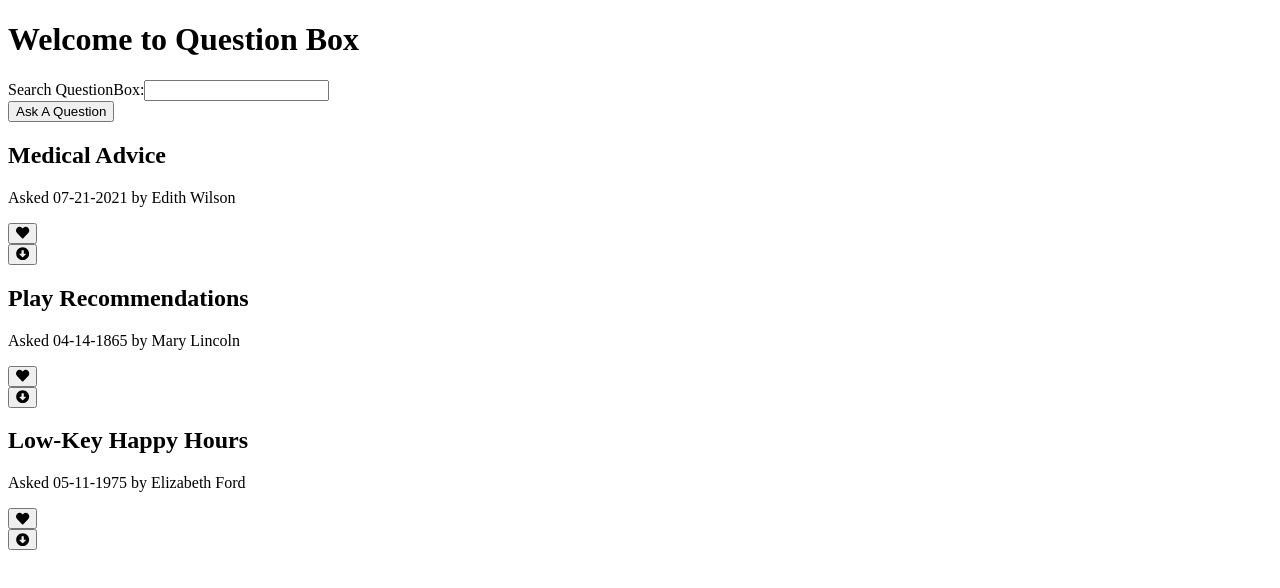
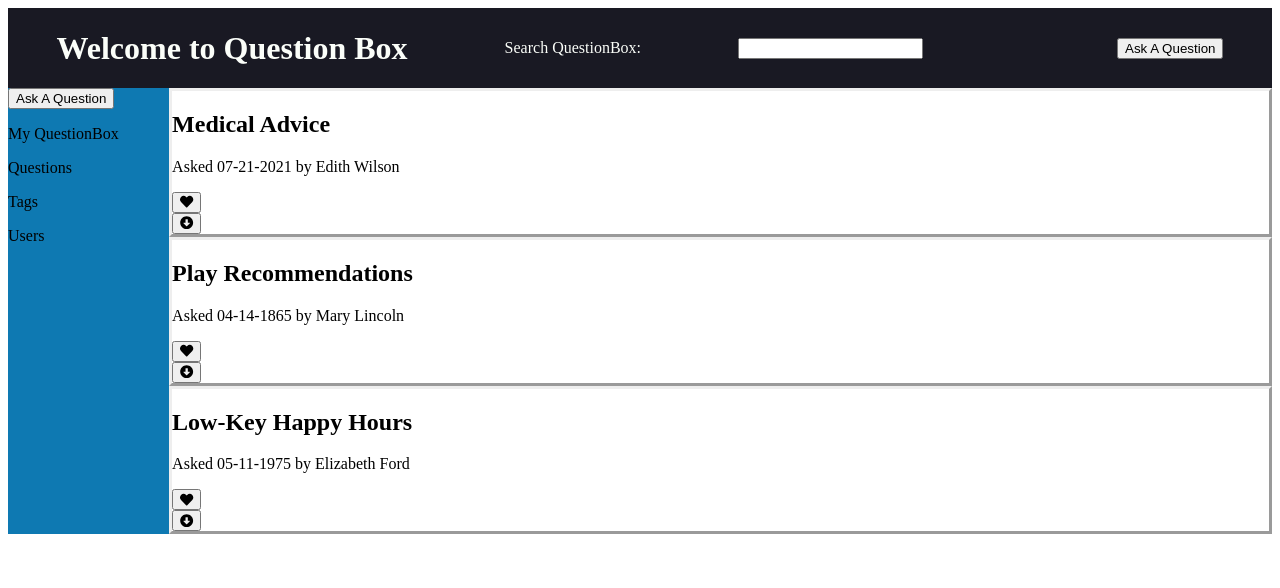
Before and after one commit to Momentum-Team-8/team-project-questionbox-team-mothman-fe, a React (Create React App) app: page / in a window 1280 px wide. Shown: the top 588 px of the page. Built offline with nearby package versions, Linux system fonts and the light colour scheme.

Commit message:
added Answer and Answer List functionality and basic css

```diff
--- /dev/null
+++ b/src/App.css
@@ -0,0 +1,49 @@
+.App {
+  text-align: center;
+}
+
+.container {
+  display: flex;
+  flex-wrap: wrap;
+}
+
+.body {
+  flex-basis: 0;
+  flex-grow: 999;
+  min-width: 50%;
+}
+
+.nav {
+  display: flex;
+  justify-content: space-around;
+  align-items: center;
+  min-height: 10vh;
+  background: rgb(25, 25, 35);
+  color: rgb(251, 254, 249);
+}
+
+.sideNav {
+  flex-basis: 10rem;
+  flex-grow: 1;
+  background: rgb(14, 121, 178);
+}
+
+.qCard {
+  justify-content: space-around;
+  align-items: center;
+  border-style: outset;
+}
+
+.acceptedAnswer {
+  justify-content: space-around;
+  align-items: center;
+  border-style: inset;
+  background: rgb(133, 255, 199);
+}
+
+.regAnswer {
+  justify-content: space-around;
+  align-items: center;
+  border-style: inset;
+  background: rgb(230, 230, 230);
+}
--- a/src/App.js
+++ b/src/App.js
@@ -3,13 +3,21 @@ import { Header } from './components/Header.js'
 import { QuestionList } from './components/QuestionList.js'
 import { library } from '@fortawesome/fontawesome-svg-core'
 import { faCheckSquare, faArrowAltCircleDown, faArrowAltCircleUp, faHeart, faHeartBroken } from '@fortawesome/free-solid-svg-icons'
+import { SideNav } from './components/SideNav.js'
 library.add(faCheckSquare, faArrowAltCircleDown, faArrowAltCircleUp, faHeart, faHeartBroken)
 
 export const App = () => {
   return (
     <div>
       <Header />
-      <QuestionList />
+      <div className='container'>
+        <div className='sideNav'>
+          <SideNav />
+        </div>
+        <div className='body'>
+          <QuestionList />
+        </div>
+      </div>
     </div>
   )
 }
--- a/src/components/Header.js
+++ b/src/components/Header.js
@@ -1,8 +1,9 @@
 import React from 'react'
+import '../App.css'
 
 export const Header = () => {
   return (
-    <div>
+    <div className='nav'>
       <h1> Welcome to Question Box</h1>
       <label for='searchbox'>Search QuestionBox:</label>
       <input type='search' id='searchbox' name='searchbox' />
--- a/src/components/Question.js
+++ b/src/components/Question.js
@@ -2,6 +2,7 @@ import { FontAwesomeIcon } from '@fortawesome/react-fontawesome'
 import React, { useState } from 'react'
 import { QuestionDetail } from './QuestionDetail.js'
 import { FavButton } from './FavButton.js'
+import '../App.css'
 
 export const Question = (props) => {
   const [favorited, setFavorited] = useState(false)
@@ -17,7 +18,7 @@ export const Question = (props) => {
   }
 
   return (
-    <div>
+    <div className='qCard'>
       <h2>{title}</h2>
       <p>Asked {created} by {author}</p>
       <FavButton onClick={handleFavorited} />
@@ -29,9 +30,6 @@ export const Question = (props) => {
       {expand && (
         <div>
           <QuestionDetail
-            title={title}
-            author={author}
-            created={created}
             body={body}
           />
         </div>
--- /dev/null
+++ b/src/components/SideNav.js
@@ -0,0 +1,14 @@
+import React from 'react'
+import '../App.css'
+
+export const SideNav = () => {
+  return (
+    <div className='sideNav'>
+      <button>Ask A Question</button>
+      <p>My QuestionBox</p>
+      <p>Questions</p>
+      <p>Tags</p>
+      <p>Users</p>
+    </div>
+  )
+}
```
Also changed, not shown: src/components/Answer.js (+23 -0 lines), src/components/AnswerList.js (+22 -0 lines), src/components/Vote.js (added).
